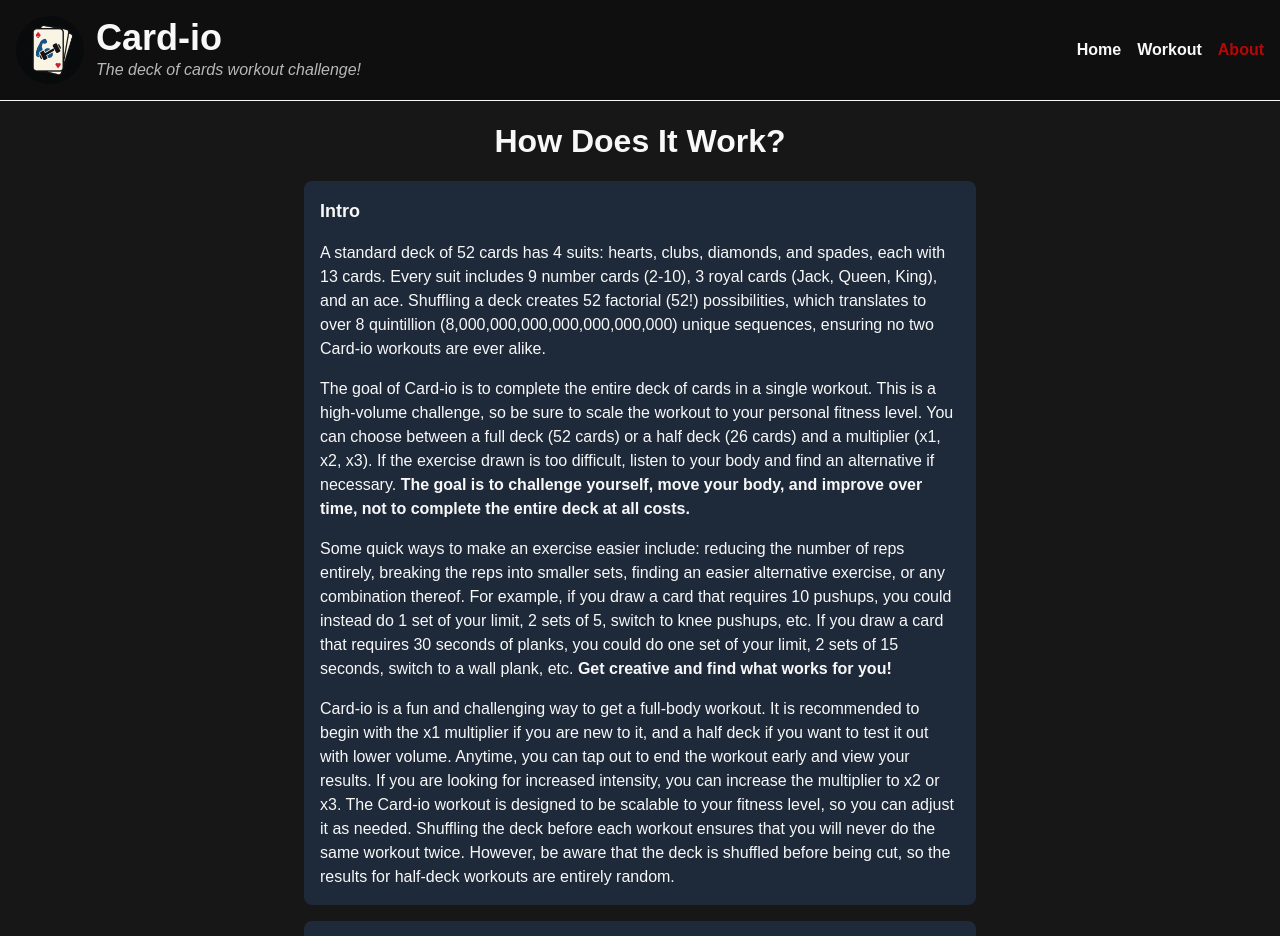
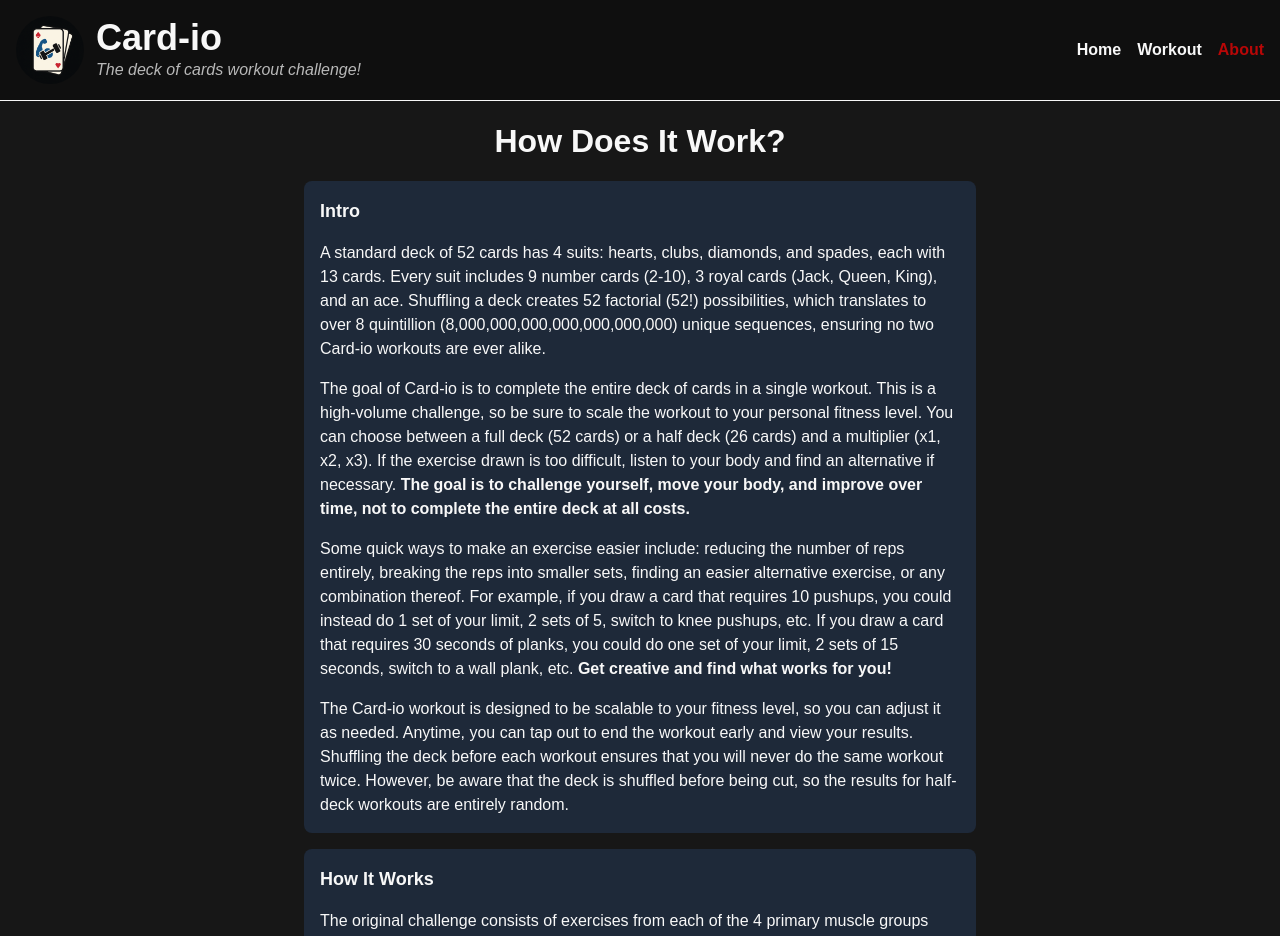
Before and after one commit to natep1123/Card-io, a Next.js app: page /about in a window 1280 px wide. Shown: the top 936 px of the page. Built offline with nearby package versions, Linux system fonts and the light colour scheme.

Commit message:
Updated about page

```diff
--- a/src/app/about/page.js
+++ b/src/app/about/page.js
@@ -36,17 +36,12 @@ export default function AboutPage() {
             wall plank, etc. <b>Get creative and find what works for you!</b>
           </p>
           <p>
-            Card-io is a fun and challenging way to get a full-body workout. It
-            is recommended to begin with the x1 multiplier if you are new to it,
-            and a half deck if you want to test it out with lower volume.
-            Anytime, you can tap out to end the workout early and view your
-            results. If you are looking for increased intensity, you can
-            increase the multiplier to x2 or x3. The Card-io workout is designed
-            to be scalable to your fitness level, so you can adjust it as
-            needed. Shuffling the deck before each workout ensures that you will
-            never do the same workout twice. However, be aware that the deck is
-            shuffled before being cut, so the results for half-deck workouts are
-            entirely random.
+            The Card-io workout is designed to be scalable to your fitness
+            level, so you can adjust it as needed. Anytime, you can tap out to
+            end the workout early and view your results. Shuffling the deck
+            before each workout ensures that you will never do the same workout
+            twice. However, be aware that the deck is shuffled before being cut,
+            so the results for half-deck workouts are entirely random.
           </p>
         </div>
 
```
